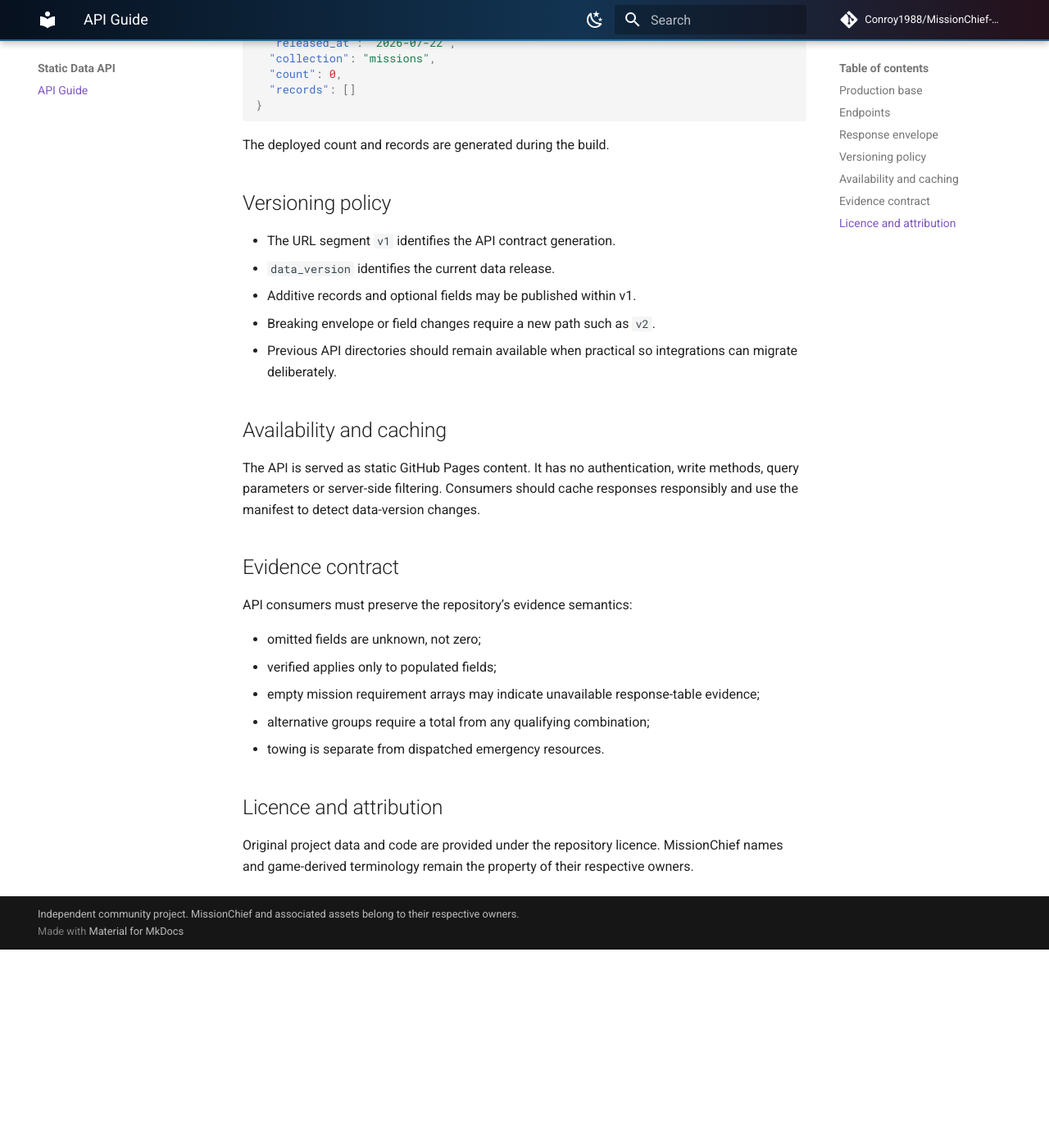
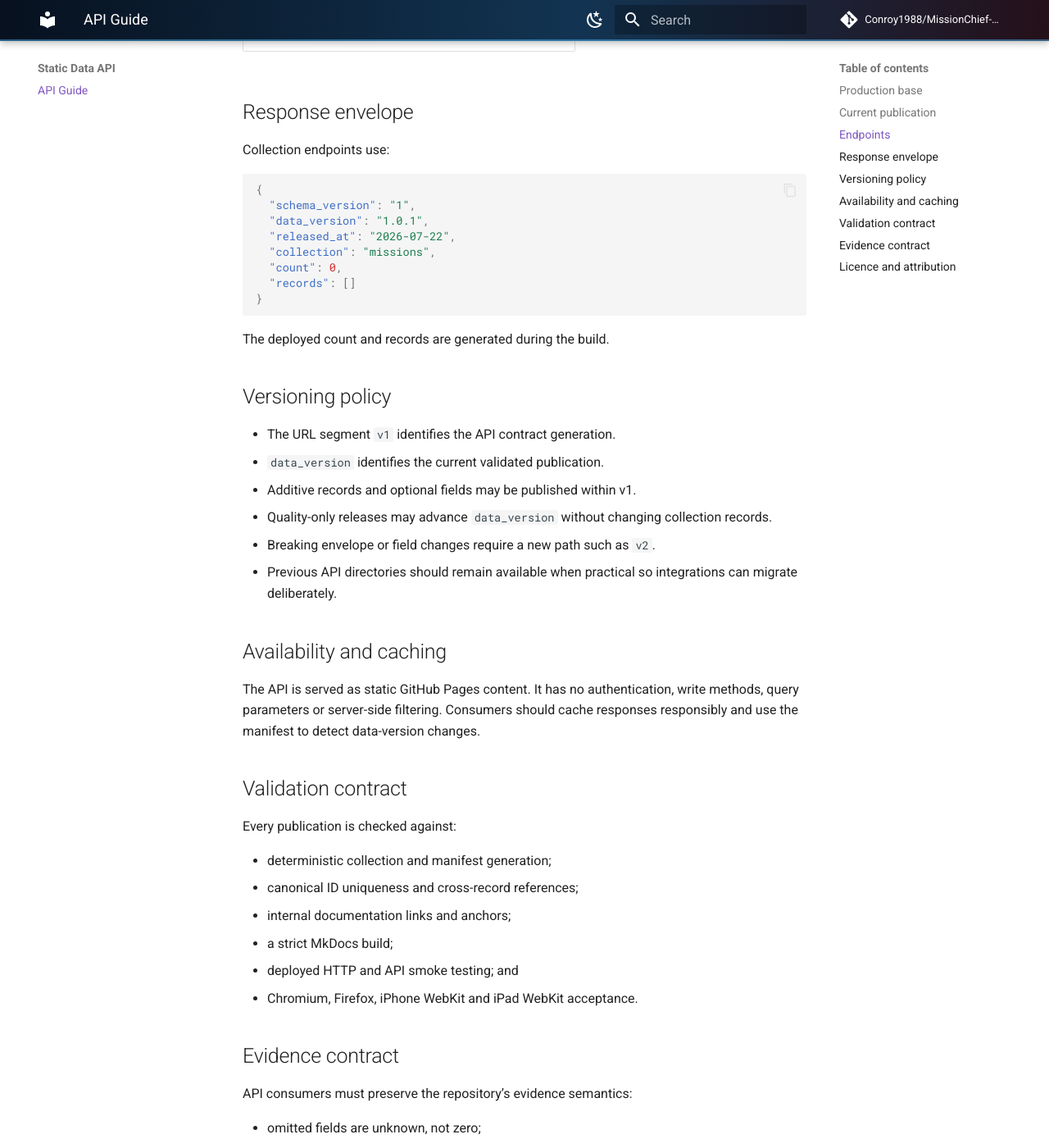
Before and after one commit to Conroy1988/MissionChief-UK, an MkDocs documentation site: the page built from docs/api/index.md, in a window 1280 px wide and 1400 px high, scrolled down 1082 px. Shown: the whole window at 82% size. Built offline with MkDocs 1.6.1 and Material for MkDocs 9.7.7, drawn with Linux system fonts in a browser that asks for light colours; comment, search, counter and statistics services are not loaded; before the commit the page ends 2240 px from its top, so only the background shows below that; some of the changed text lies outside the part shown.

Commit message:
Synchronise API guide to data version 1.0.1

````diff
--- a/docs/api/index.md
+++ b/docs/api/index.md
@@ -7,6 +7,16 @@
 ```text
 https://conroy1988.github.io/MissionChief-UK/assets/data/v1/
 ```
+
+## Current publication
+
+```text
+API contract: v1
+Data version: 1.0.1
+Released: 22 July 2026
+```
+
+Version 1.0.1 is a quality and validation patch. Endpoint paths, collection envelopes, canonical IDs and evidence semantics are unchanged from 1.0.0.
 
 ## Endpoints
 
@@ -28,7 +38,7 @@
 ```json
 {
   "schema_version": "1",
-  "data_version": "1.0.0",
+  "data_version": "1.0.1",
   "released_at": "2026-07-22",
   "collection": "missions",
   "count": 0,
@@ -41,14 +51,26 @@
 ## Versioning policy
 
 - The URL segment `v1` identifies the API contract generation.
-- `data_version` identifies the current data release.
+- `data_version` identifies the current validated publication.
 - Additive records and optional fields may be published within v1.
+- Quality-only releases may advance `data_version` without changing collection records.
 - Breaking envelope or field changes require a new path such as `v2`.
 - Previous API directories should remain available when practical so integrations can migrate deliberately.
 
 ## Availability and caching
 
 The API is served as static GitHub Pages content. It has no authentication, write methods, query parameters or server-side filtering. Consumers should cache responses responsibly and use the manifest to detect data-version changes.
+
+## Validation contract
+
+Every publication is checked against:
+
+- deterministic collection and manifest generation;
+- canonical ID uniqueness and cross-record references;
+- internal documentation links and anchors;
+- a strict MkDocs build;
+- deployed HTTP and API smoke testing; and
+- Chromium, Firefox, iPhone WebKit and iPad WebKit acceptance.
 
 ## Evidence contract
 
````
